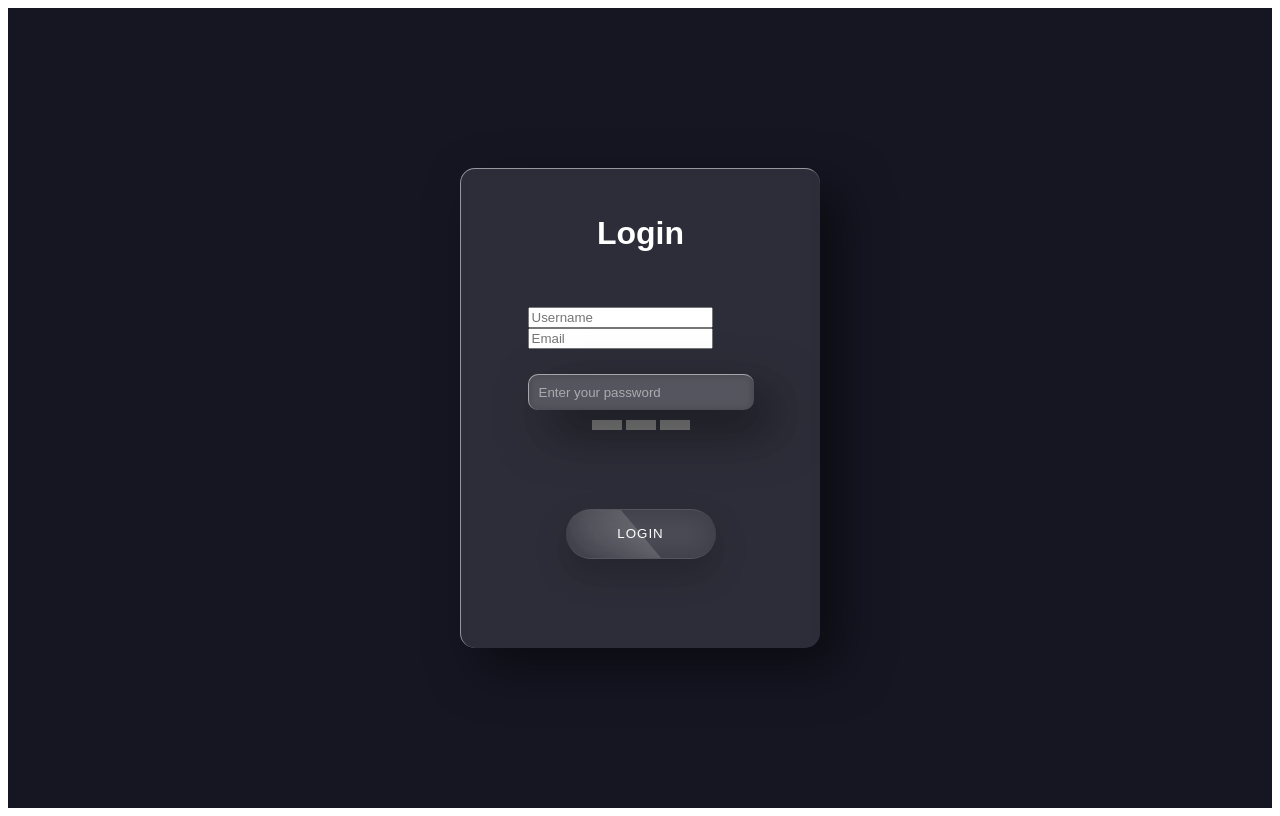
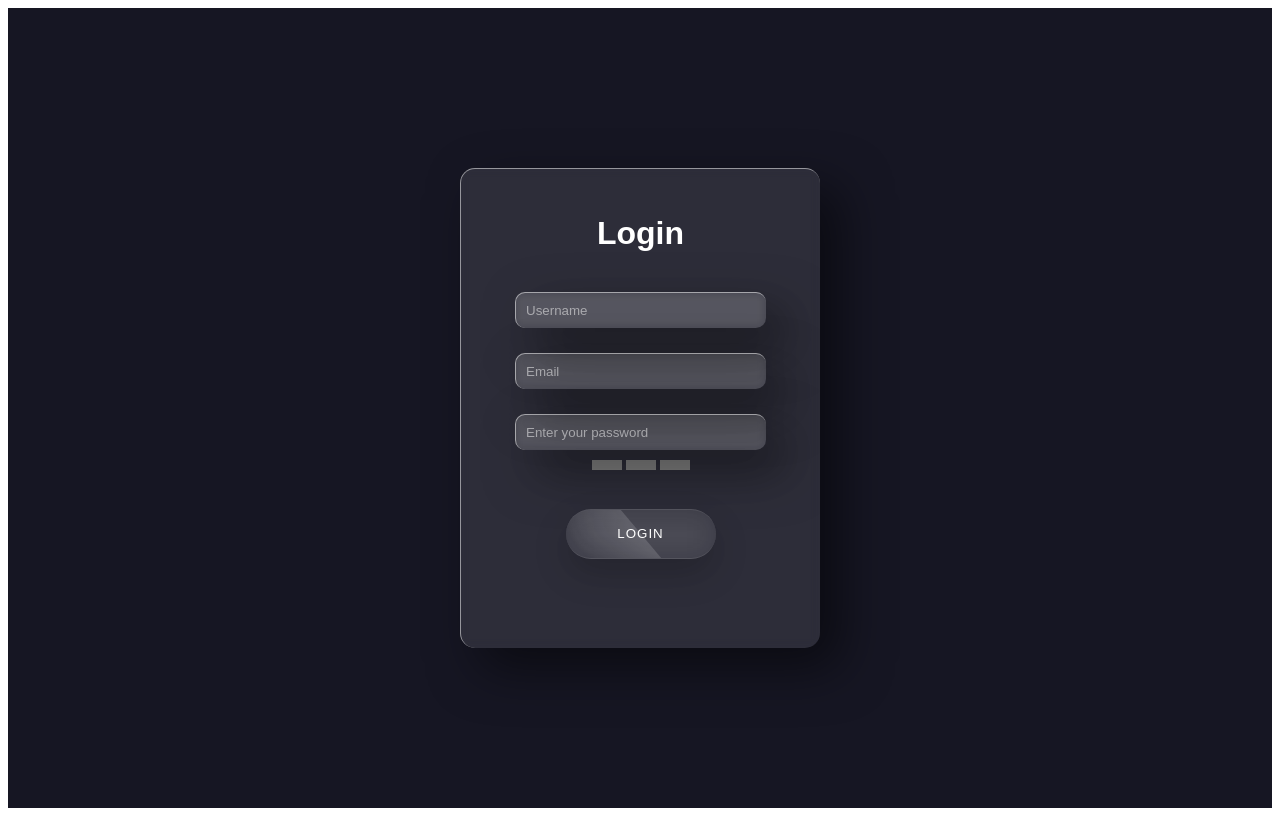
Before and after one commit to BWDmitriy/angular_assignment, an Angular app: page / in a window 1280 px wide. Built offline with nearby package versions, Linux system fonts and the light colour scheme.

Commit message:
Input styles fixed

```diff
--- a/src/app/input/input.component.css
+++ b/src/app/input/input.component.css
@@ -1,4 +1,4 @@
-.container input {
+input {
   margin-top: 25px;
   padding: 10px;
   width: 230px;
@@ -13,15 +13,15 @@
   color: white;
 }
 
-.container input::placeholder {
+input::placeholder {
   color: white;
   opacity: 0.5;
 }
 
-.container input:focus {
+input:focus {
   outline: none;
 }
 
-.container input:hover {
+input:hover {
   transform: scale(1.1);
 }
--- a/src/app/password-strength/password-strength.component.css
+++ b/src/app/password-strength/password-strength.component.css
@@ -30,7 +30,7 @@
 input {
   margin-top: 25px;
   padding: 10px;
-  width: 205px;
+  width: 230px;
   border: none;
   box-shadow: 20px 20px 50px rgba(0, 0, 0, 0.5);
   border-radius: 10px;
```
